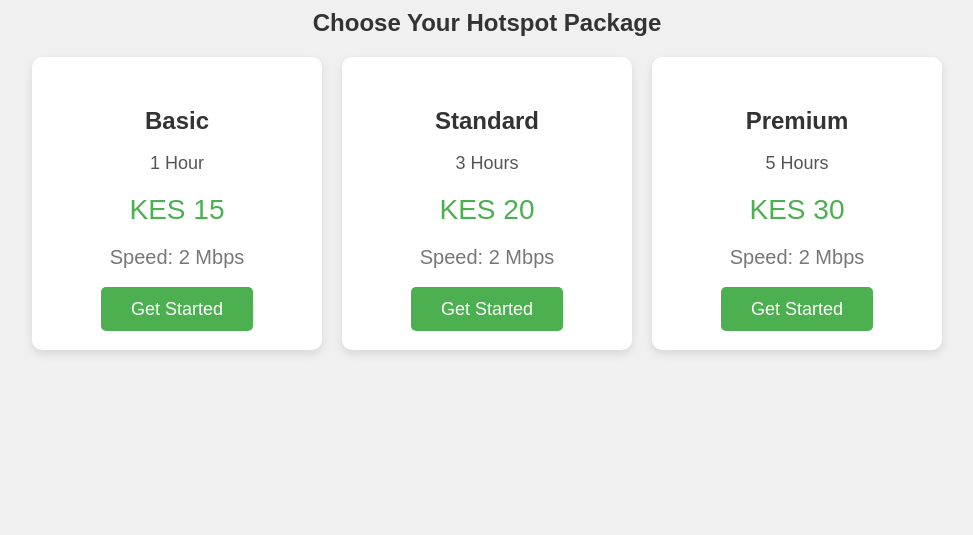
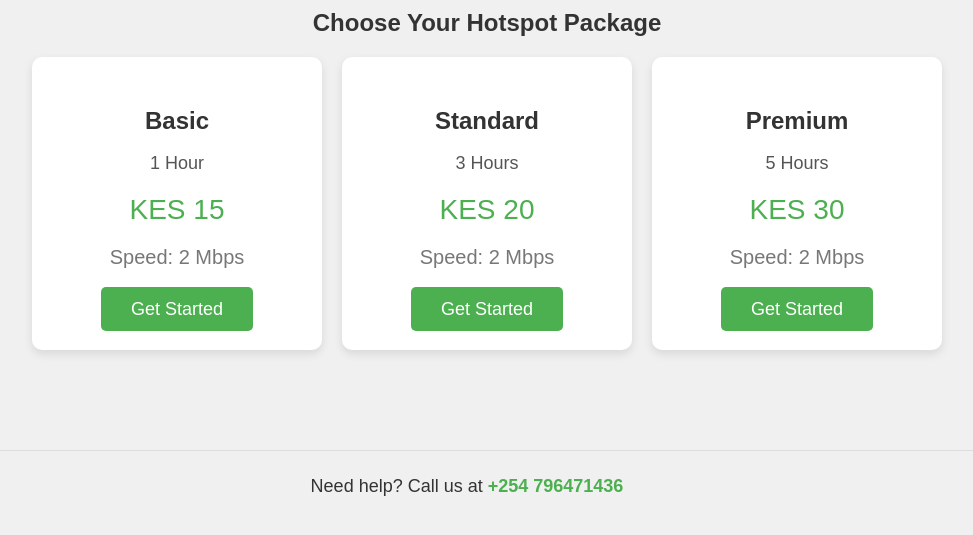
Before and after one commit to OMONDI-RONNY/hotspot, a plain HTML site: page index.html in a window 1280 px wide. Shown: the part 137-672 px from the top of the page, without its empty margins (173-1146 px from the left). Drawn offline with Linux system fonts and the light colour scheme.

Commit message:
updates contact support

```diff
--- a/index.html
+++ b/index.html
@@ -150,6 +150,25 @@
             border-radius: 5px;
             border: 1px solid #ddd;
         }
+        footer {
+            background-color: #f0f0f0;
+            padding: 20px 0;
+            text-align: center;
+            color: #333;
+            font-size: 18px;
+            border-top: 1px solid #ddd;
+            margin-top: 50px;
+        }
+
+        footer p {
+            margin: 5px 0;
+        }
+
+        footer span {
+            font-weight: bold;
+            color: #4CAF50;
+        }
+
 
         /* Responsive Design */
         @media (max-width: 768px) {
@@ -179,9 +198,12 @@
             }
 
             .card {
-                width: 100%;
+                width: 80%;
                 padding: 20px 10px;
             }
+        }
+        .modal-content {
+            width: 60%;
         }
     </style>
 
@@ -275,6 +297,9 @@
             </div>
         </div>
     </div>
+    <footer>
+        <p>Need help? Call us at <span>+254 796471436</span></p>
+    </footer>
 
     <script>
         // Open Modal
```
